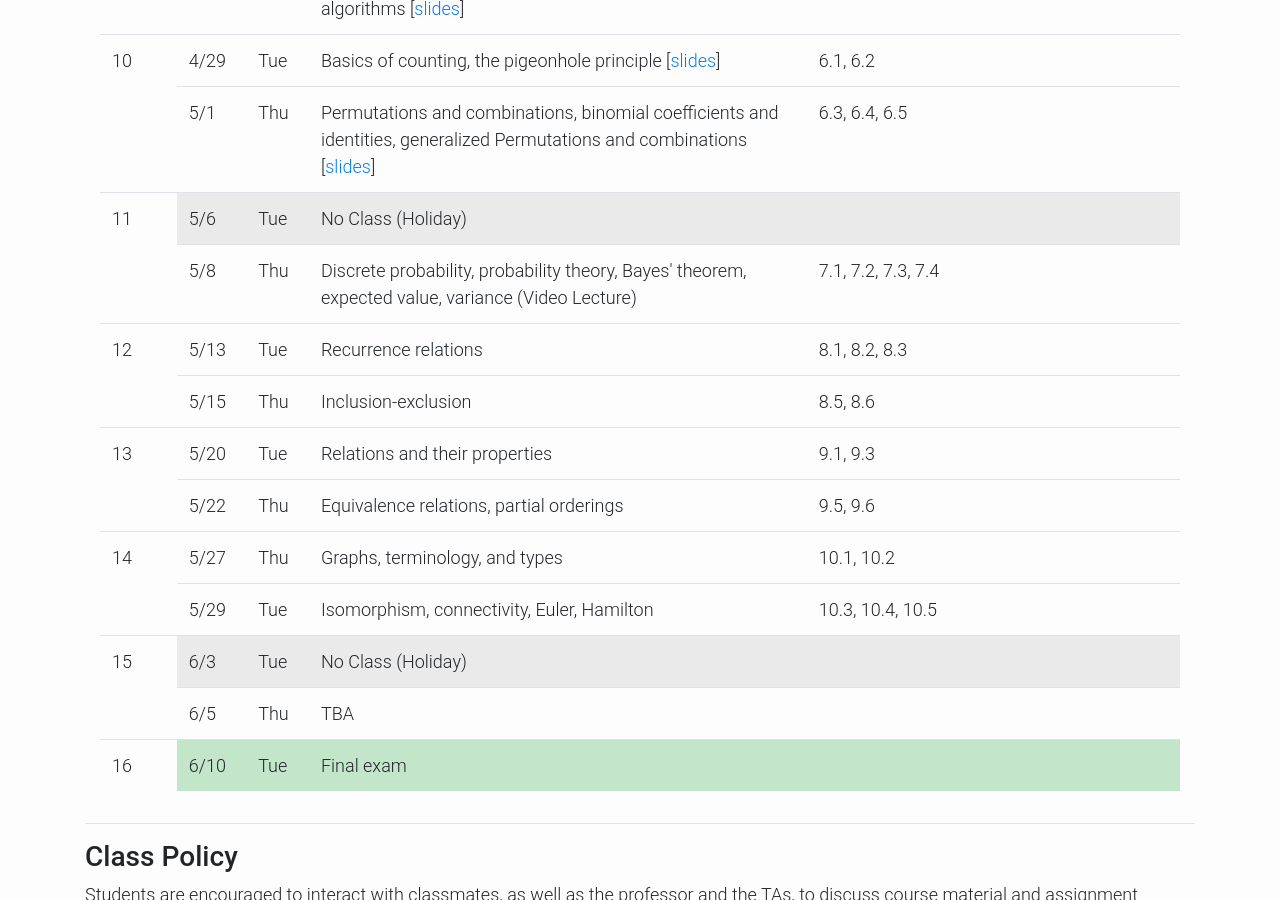
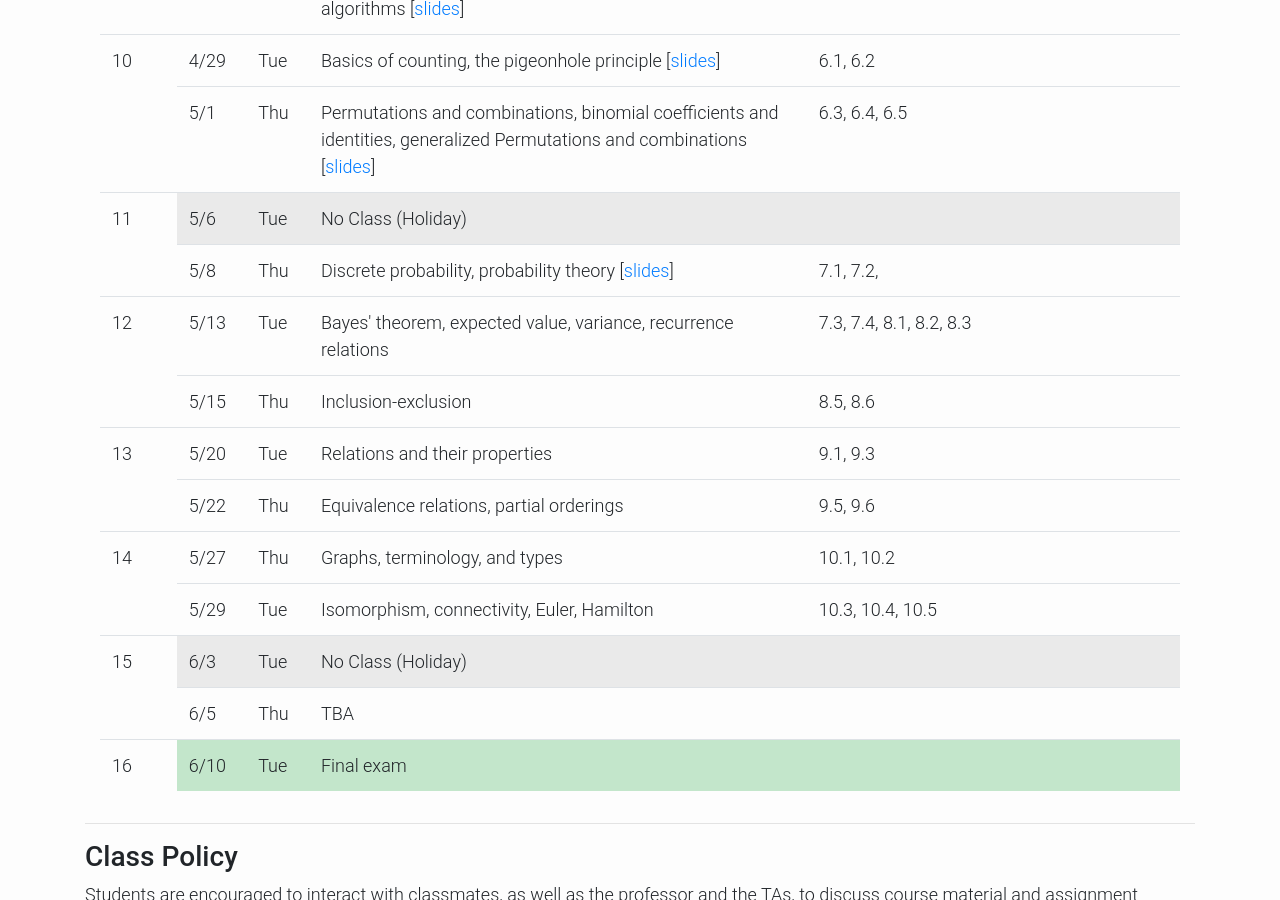
Before and after one commit to kaist-ee213/kaist-ee213.github.io, a Jekyll site: the page built from index.html, in a window 1280 px wide and 900 px high, scrolled down 2295 px. Built offline with Jekyll 4.4.1, drawn with Linux system fonts in a browser that asks for light colours; the list of posts is cut into pages by our own code; some of the changed lines change nothing that is shown.

Commit message:
update slide 17

```diff
--- a/index.html
+++ b/index.html
@@ -292,8 +292,8 @@ Much of the basic discrete mathematical tools useful in electrical and computer
         <tr>
             <td>5/8</td>
             <td>Thu </td>
-            <td>Discrete probability, probability theory, Bayes' theorem, expected value, variance (Video Lecture)</td>
-            <td>7.1, 7.2, 7.3, 7.4</td>
+            <td>Discrete probability, probability theory [<a href="https://drive.google.com/file/d/1wXHDRyYdrm5_UrWp_KeHXjlJ-FZ6Me7u/view?usp=sharing" target="_blank">slides</a>]</td>
+            <td>7.1, 7.2, </td>
             <!-- <td>Discrete probability, probability theory, Bayes' theorem, expected value, variance</td> -->
             <!-- <td>7.1, 7.2, 7.3, 7.4</td> -->
             <td></td>
@@ -302,8 +302,8 @@ Much of the basic discrete mathematical tools useful in electrical and computer
             <td rowspan="2">12</td>
             <td>5/13</td>
             <td>Tue</td>
-            <td>Recurrence relations</td>
-            <td>8.1, 8.2, 8.3</td>
+            <td>Bayes' theorem, expected value, variance, recurrence relations</td>
+            <td>7.3, 7.4, 8.1, 8.2, 8.3</td>
             <td></td>
         </tr>
         <tr>
```
